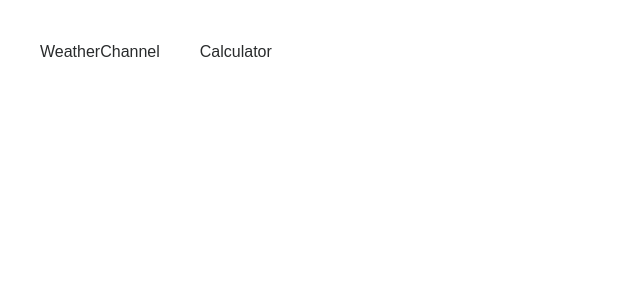
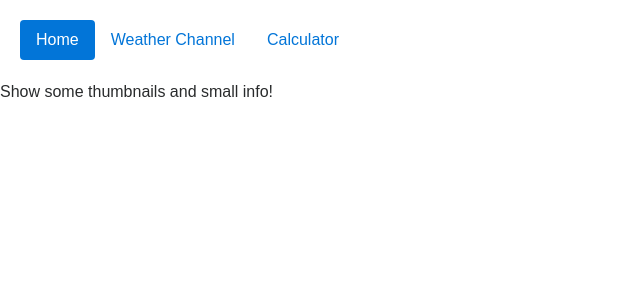
Before and after one commit to lindgr3n/react-training-project, a React (Create React App) app: page / in a window 1280 px wide. Shown: the top 300 px of the page, without its empty margins (0-640 px from the left). Built offline with nearby package versions, Linux system fonts and the light colour scheme.

Commit message:
Added routes

```diff
--- a/src/App.js
+++ b/src/App.js
@@ -1,46 +1,46 @@
 import React, { Component } from 'react';
+import { BrowserRouter as Router, Route, NavLink } from 'react-router-dom';
 import './App.css';
 
 import WeatherChannelApp from './WeatherChannel/WeatherChannelApp';
 import CalculatorApp from './Calculator/CalculatorApp';
 
 class App extends Component {
-  constructor(props) {
-    super(props);
-    this.state = {
-      view: ''
-    };
-  }
-  changeView(e) {
-    console.log(e.target);
-    this.setState({
-      view: e.target.className
-    });
-  }
-
   render() {
     return (
-      <div>
-        <div className="App">
-          <div className="App-item one" onClick={e => this.changeView(e)}>
-            WeatherChannel
+      <Router>
+        <div>
+          <div className="App">
+            <ul className="nav nav-pills">
+              <li className="nav-item">
+                <NavLink className="nav-link" activeClassName="active" exact to="/">
+                  Home
+                </NavLink>
+              </li>
+              <li className="nav-item">
+                <NavLink className="nav-link" activeClassName="active" to="/Weather">
+                  Weather Channel
+                </NavLink>
+              </li>
+              <li className="nav-item">
+                <NavLink className="nav-link" activeClassName="active" to="/Calculator">
+                  Calculator
+                </NavLink>
+              </li>
+            </ul>
           </div>
-          <div className="App-item two" onClick={e => this.changeView(e)}>
-            Calculator
-          </div>
+
+          <Route exact path="/" component={Home} />
+          <Route path="/Weather" component={WeatherChannelApp} />
+          <Route exact path="/Calculator" component={CalculatorApp} />
         </div>
-        <br className="clearfix" />
-        <div className="content">
-          <div className={this.state.view !== 'App-item one' ? 'hidden' : ''}>
-            <WeatherChannelApp />
-          </div>
-          <div className={this.state.view !== 'App-item two' ? 'hidden' : ''}>
-            <CalculatorApp />
-          </div>
-        </div>
-      </div>
+      </Router>
     );
   }
 }
 
 export default App;
+
+const Home = props => {
+  return <div>Show some thumbnails and small info!</div>;
+};
```
